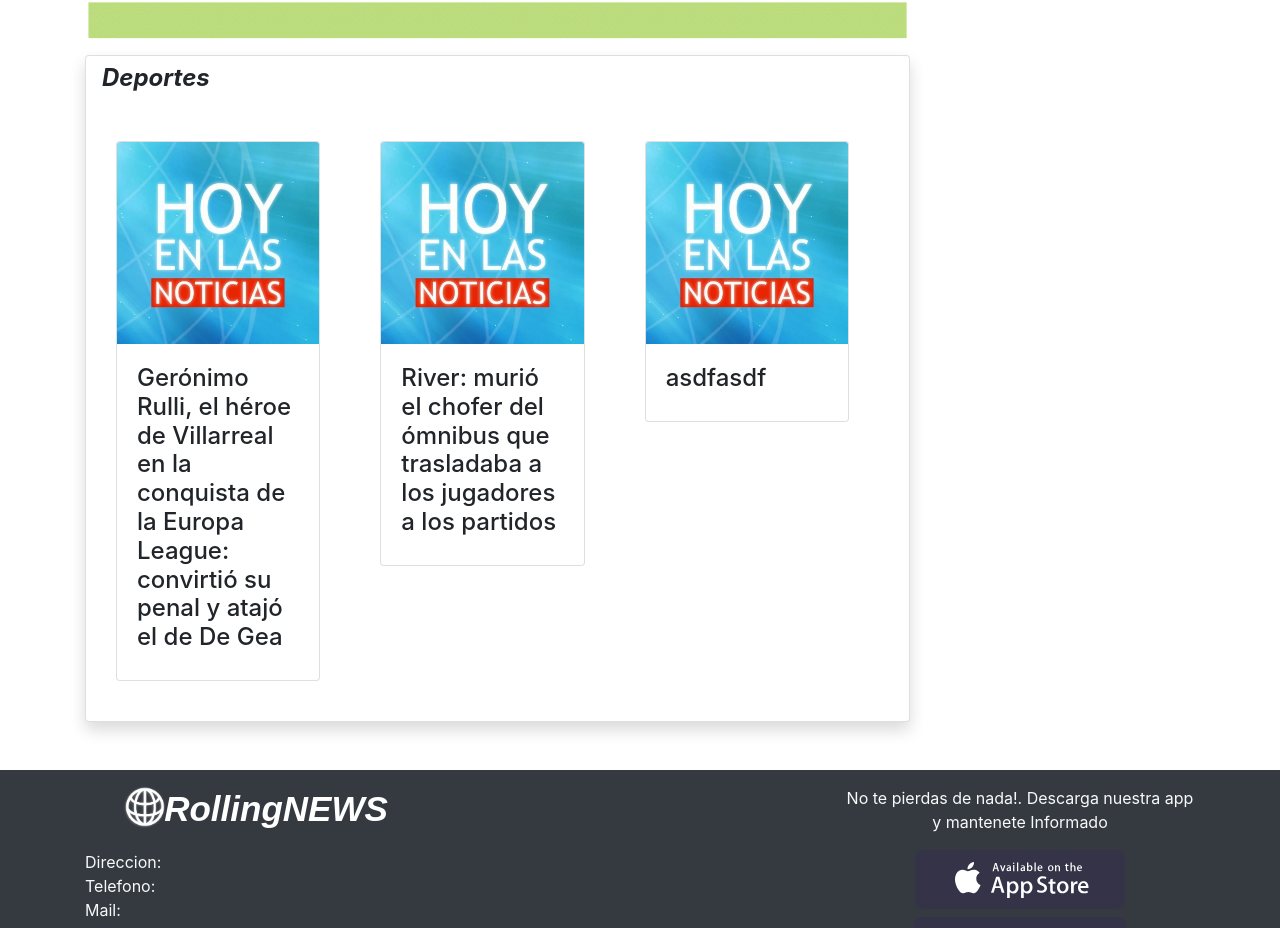
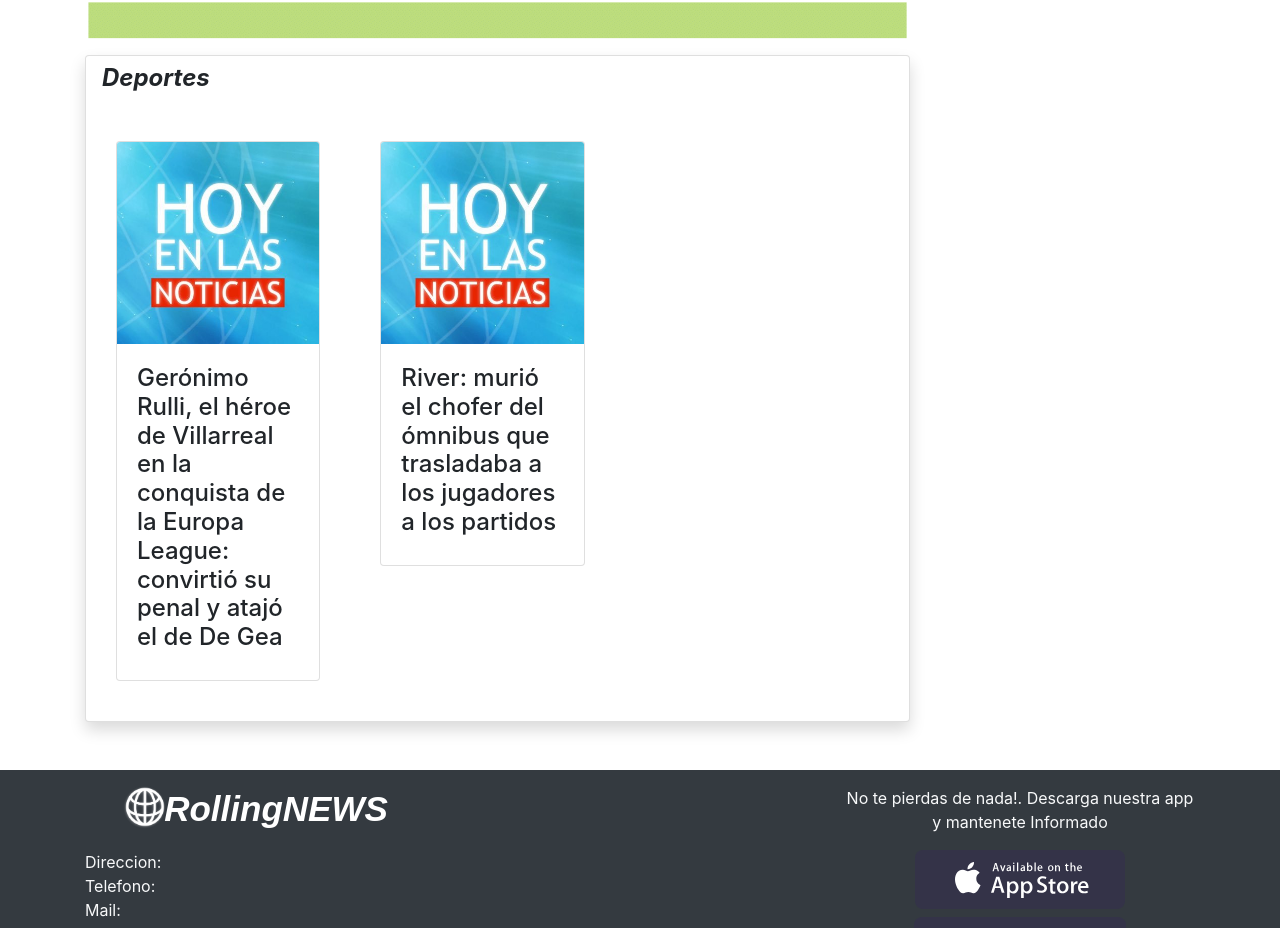
Before and after one commit to OttoCab/RollingNews, a React (Create React App) app: page / in a window 1280 px wide. Shown: the part 3705-4633 px from the top of the page. Built offline with nearby package versions, Linux system fonts and the light colour scheme; data requests are answered from the project's data file; a web font is replaced by a local one.

Commit message:
se vuelve a punto anterior por poblemas con la db

```diff
--- a/db.json
+++ b/db.json
@@ -2,9 +2,8 @@
   "News": [
     {
       "categoriaNoticia": "Espectaculo",
-      "idCategoriaNoticia": "3",
       "tituloNoticia": "Cines",
-      "autorNoticia": "Florencia Norry",
+      "autorNoticia": "Florencia Norrycccc",
       "fechaNoticia": "20/05/2021",
       "contenidoNoticia": "stamos muy contentos de poder verte nuevamente frente a la gran pantalla!\nPara que podamos cuidarnos entre todos, te pedimos que nos ayudes a respetar las siguientes normas de cuidado e higiene:\n\n* RESPETÁ TU BUTACA\n\n* SENTATE JUNTO A TUS CONTACTOS DIRECTOS\n\n* USÁ TU TAPABOCAS EN TODO MOMENTO. SÓLO PODÉS QUITÁRTELO CUANDO ESTÉS CONSUMIENDO ALIMENTOS O BEBIDAS\n\n* CUANDO TERMINE LA FUNCIÓN, LLEVATE TUS RESIDUOS Y ARROJALOS EN LOS CESTOS DEL HALL\n\n* MANTENÉ EL DISTANCIAMIENTO SOCIAL SIEMPRE.\n\n* HIGIENIZÁ TUS MANOS DE FORMA FRECUENTE CON AGUA Y JABON O ALCOHOL EN GEL\n\n* COMPRÁ TUS ENTRADAS ONLINE Y HACÉ MENOS FILAS EN EL CINE.\n\nGracias!",
       "id": 4
@@ -171,16 +170,6 @@
       "fechaNoticia": "2021-05-31",
       "contenidoNoticia": "<p>Prueba</p>",
       "id": 30
-    },
-    {
-      "categoriaNoticia": "Deporte",
-      "idCategoriaNoticia": "1",
-      "tituloNoticia": "asdfasdf",
-      "autorNoticia": "asdfsadf",
-      "fechaNoticia": "2021-05-29",
-      "imagenNoticia": "",
-      "contenidoNoticia": "<p>asdfasfasdf</p>",
-      "id": 31
     }
   ],
   "Categorias": [
--- a/src/components/ADM/AgregarNoticia.js
+++ b/src/components/ADM/AgregarNoticia.js
@@ -8,7 +8,7 @@
 
 const AgregarNoticia = (props) => {
   const [categoriaNoticia, setCategoriaNoticia] = useState("");
-  const [idCategoriaNoticia, setidCategoriaNoticia] = useState();
+  const [idCategoriaNoticia, setidCategoriaNoticia] = useState(0);
   const [tituloNoticia, setTituloNoticia] = useState("");
   const [autorNoticia, setAutorNoticia] = useState("");
   const [fechaNoticia, setFechaNoticia] = useState("");
```
